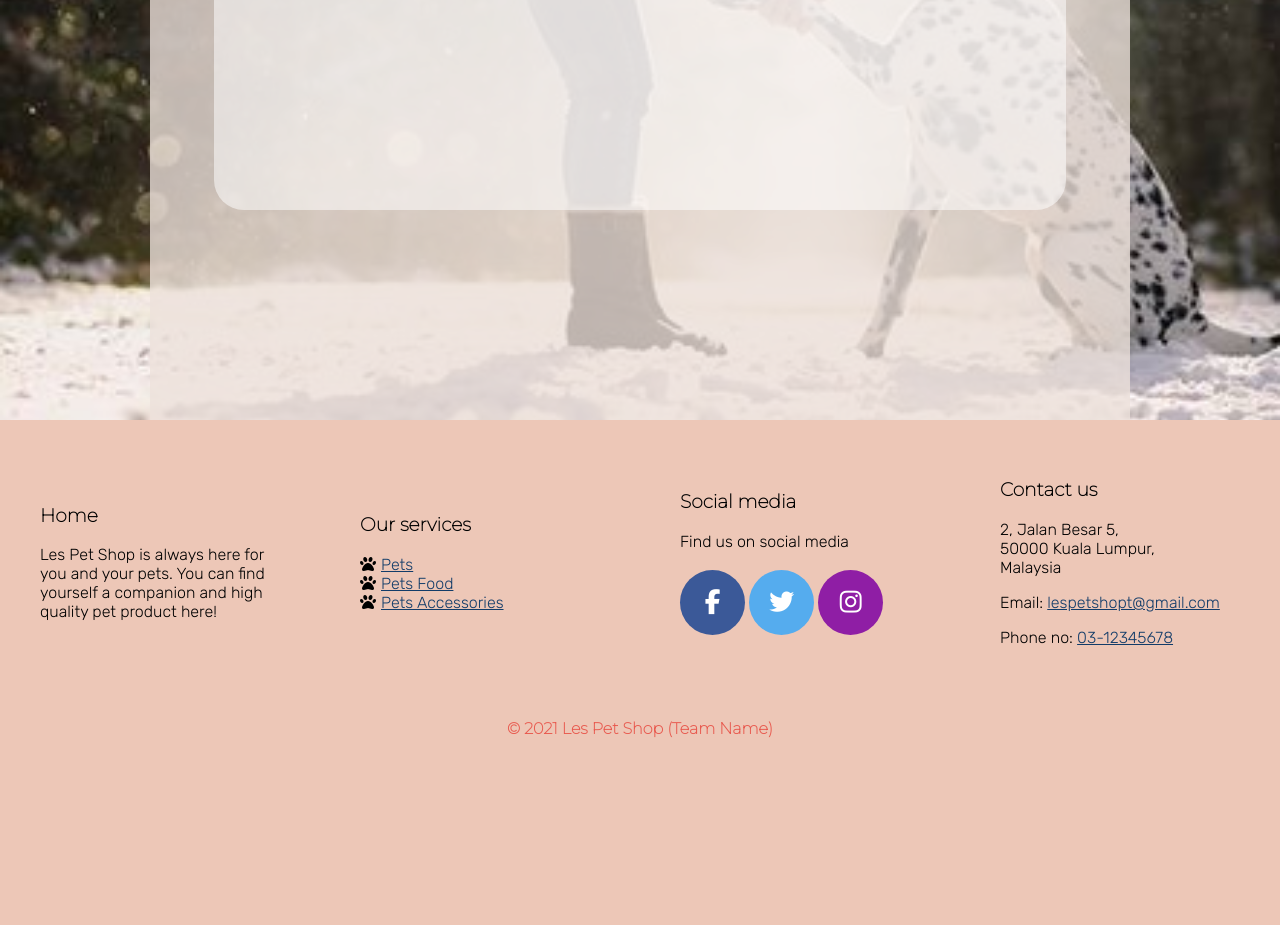
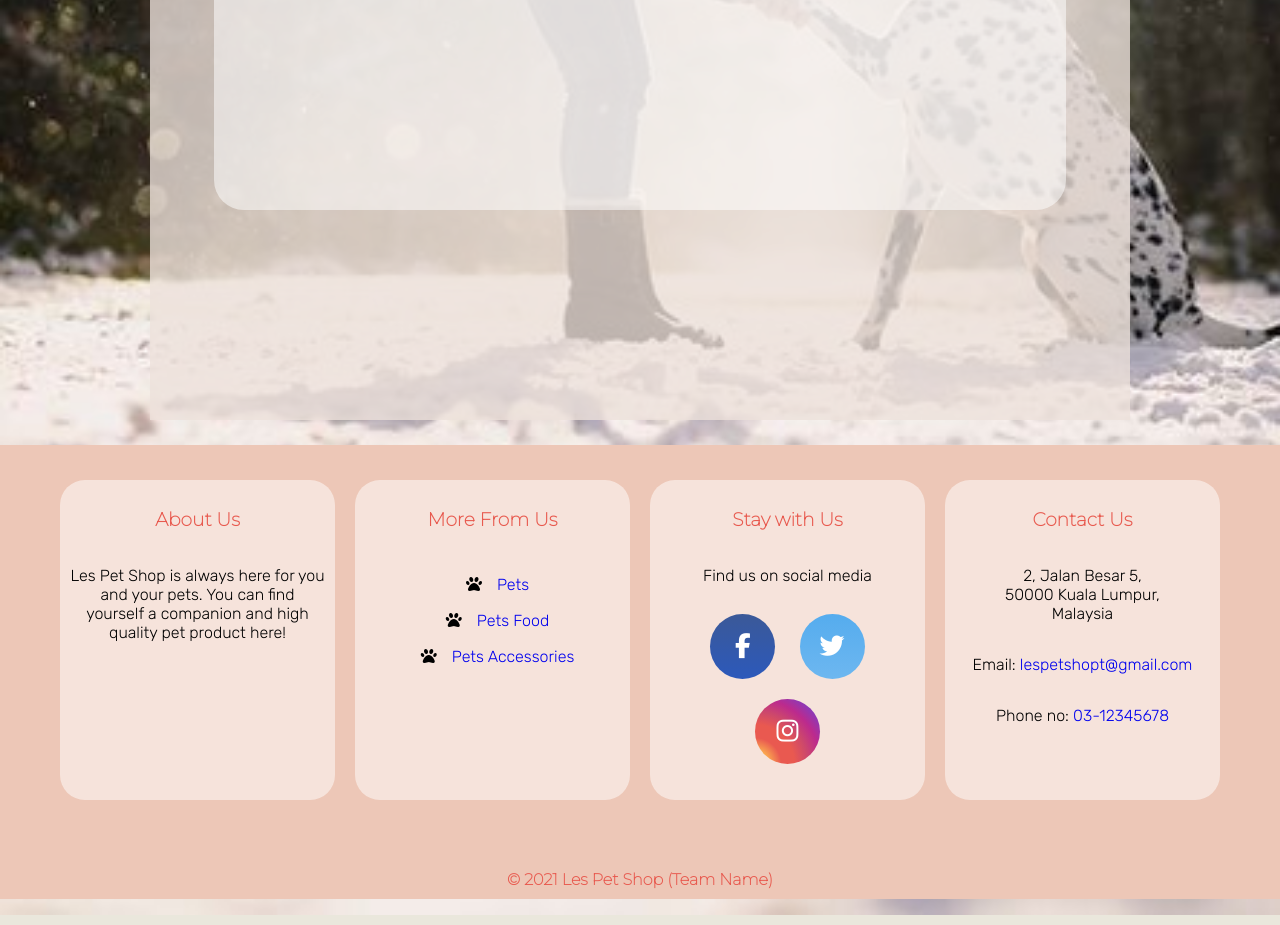
Before and after one commit to NightfuryEquinn/Online-Pet-Shop-Assignment, a PHP site: page /userprofile.html in a window 1280 px wide. Shown: the part 1525-2450 px from the top of the page. Run offline with PHP 8.4, Linux system fonts and the light colour scheme; some libraries are stand-ins or nearby versions.

Commit message:
Reconstructed EK Footer

```diff
--- a/css/profile.css
+++ b/css/profile.css
@@ -292,50 +292,62 @@ tr:nth-child(even) {
 
 
 /*footer*/
-.footer {
+footer {
+    margin: 0px;
+    width: auto;
+    height: auto;
     background-color:#EDC7B7;
-    padding-bottom: 5px;
-    height: 500px;
 }
 
-.footer-flex-container{
-    display:flex;
-    width:100%;
-    height:auto;
+.footer-flexbox {
+    margin: 25px;
+    padding: 25px;
+    height: auto;
+    width: auto;
+    display: flex;
+    align-content: space-between;
+    justify-content: space-between;
     flex-direction: row;
-    align-content: center;
-    align-items: center;
 }
 
-.footer-flex-container>div{
-    width:100%;
+.footer-flexbox-item {
+    margin: 10px;
+    padding: 10px;
+    height: auto;
+    width: 300px;
+    display: flex;
+    flex-direction: column;
+    align-content: center;
+    text-align: center;
+    font-family: 'Rubik', sans-serif;
+    background-color: rgba(255, 255, 255, 0.5);
+    border-radius: 25px;
 }
 
-.footer-content{
-    font-family:'Rubik', sans-serif;
-    padding:40px;
-    width: 25%;
+h3 {
+    font-family:'Montserrat', sans-serif;
+    font-weight:bold;
 }
 
-footer h3 {
-    color:black;
+ul {
+    list-style-type: none;
+    padding-left: 0;
 }
 
-.contact a:visited, ul a:visited{
-    color:#AC3B61;
+ul a:visited, a:link {
+    text-decoration: none;
 }
 
-.contact a:link, ul a:link{
-    color:#123C69;
+li i {
+    margin: 10px;
+    padding-right: 5px;
 }
 
-#copyright {
-    font-family:'Montserrat', sans-serif;
-    text-align: center;
-    color:#E85A4F;
+.media a {
+    margin: 10px;
 }
 
-.fa{
+.fa {
     padding:20px;
     font-size: 25px;
     width: 25px;
@@ -345,32 +357,30 @@ footer h3 {
 }
 
 .fa:hover {
-opacity: 0.6;
-cursor:pointer;
+    opacity: 0.75;
+    cursor:pointer;
 }
 
 .fa-facebook {
-background: #3B5998;
-color: white;
+    background: linear-gradient(#3B5998, #2c59bb);
+    color: white;
 }
 
 .fa-instagram {
-background: #8f1ea5;
-color: white;
+    background: radial-gradient(at bottom left, #fccc63, #fbad50, #e95950, #e95950, #cd486b, #bc2a8d, #8a3ab9, #4c68d7);
+    color: white;
 }
 
 .fa-twitter {
-background: #55ACEE;
-color: white;
+    background: linear-gradient(#55ACEE, #6db7f0);
+    color: white;
 }
 
-ul {
-    list-style-type:none;
-    padding-left:0;
-}
-
-li i{
-    padding-right:5px;
+#copyright {
+    padding: 10px;
+    font-family: 'Montserrat', sans-serif;
+    text-align: center;
+    color: #E85A4F;
 }
 
 /*accountEdit page*/
--- a/userprofile.html
+++ b/userprofile.html
@@ -120,25 +120,31 @@
 
     </div>
 </div>
-<footer class="footer">
-<div class="footer-flex-container">
-    <div class="footer-content"><h3>Home</h3>
+<footer>
+    <div class="footer-flexbox">
+        <div class='footer-flexbox-item'>
+            <h3>About Us</h3>
             <p>Les Pet Shop is always here for you and your pets. You can find yourself a companion and high quality pet product here!</p>
         </div>
-    <div class="footer-content"><h3>Our services</h3>
+        <div class='footer-flexbox-item'>
+            <h3>More From Us</h3>
             <ul>
             <li><i class="fas fa-paw"></i><a href="pet.html">Pets</a></li>
             <li><i class="fas fa-paw"></i><a href="food.html">Pets Food</a></li>
             <li><i class="fas fa-paw"></i><a href="accessories.html">Pets Accessories</a></li>
             </ul>
          </div>
-    <div class="footer-content"><h3>Social media</h3>
-        <p>Find us on social media<br><br>
+        <div class='footer-flexbox-item'>
+            <h3>Stay with Us</h3>
+            <p class="media">
+                Find us on social media<br><br>
                 <a href="www.facebook.com" class="fa fa-facebook"></a>
                 <a href="www.twitter.com" class="fa fa-twitter"></a>
-        <a href="www.instagram.com" class="fa fa-instagram"></a></p>
+                <a href="www.instagram.com" class="fa fa-instagram"></a>
+            </p>
         </div>
-    <div class="footer-content contact"><h3>Contact us</h3>
+        <div class='footer-flexbox-item'>
+            <h3>Contact Us</h3>
             <p>2, Jalan Besar 5,<br>50000 Kuala Lumpur, <br>Malaysia</p>
             <p>Email: <a href="mailto:lespetshopt@gmail.com">lespetshopt@gmail.com</a></p>
             <p>Phone no: <a href="tel:0312345678">03-12345678</a></p>
```
Also changed, not shown: accessories.html (+14 -8 lines), accessoriesAdmin.html (+14 -8 lines), accountEdit.html (+17 -11 lines), css/content.css (+47 -35 lines), css/homepage.css (+47 -35 lines), food.html (+14 -8 lines), foodAdmin.html (+14 -8 lines), homepage.html (+14 -8 lines), pet.html (+14 -8 lines), petAdmin.html (+14 -8 lines). Lines whose indentation alone changed are shown as unchanged.
